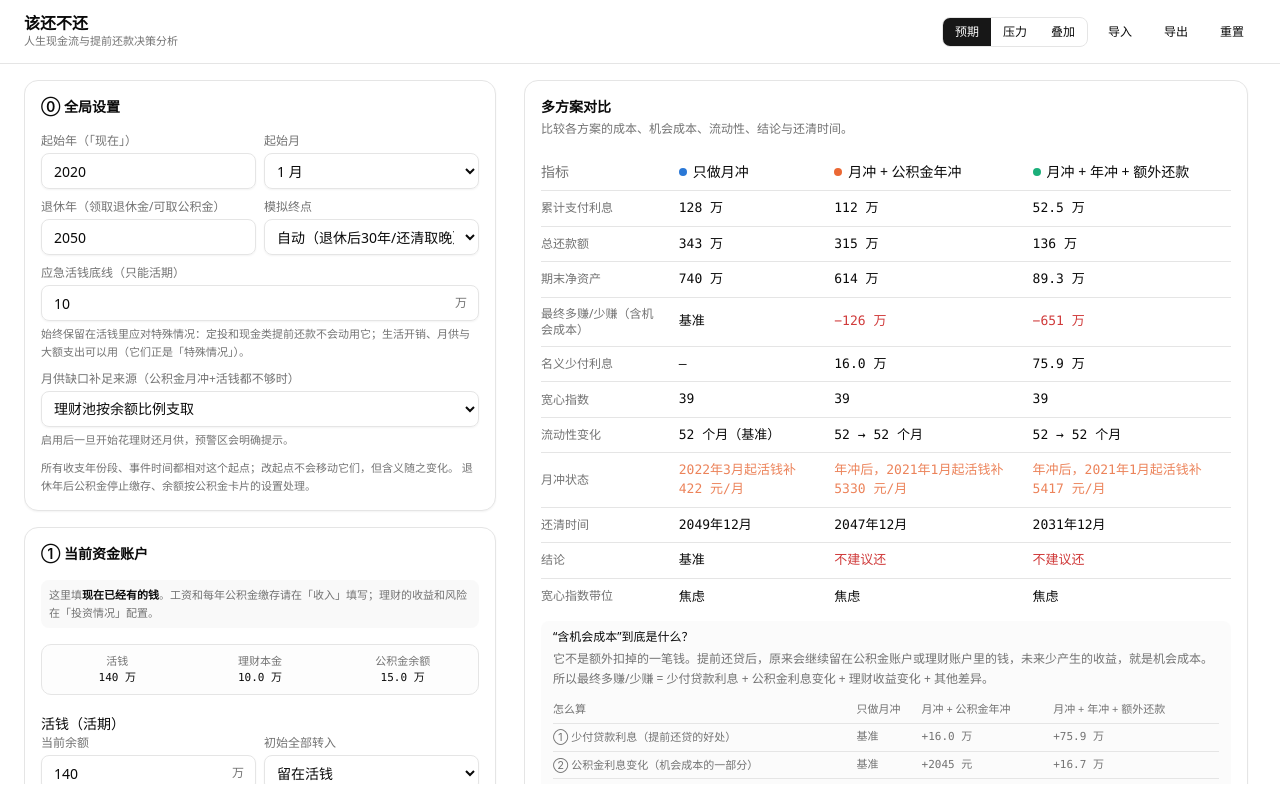
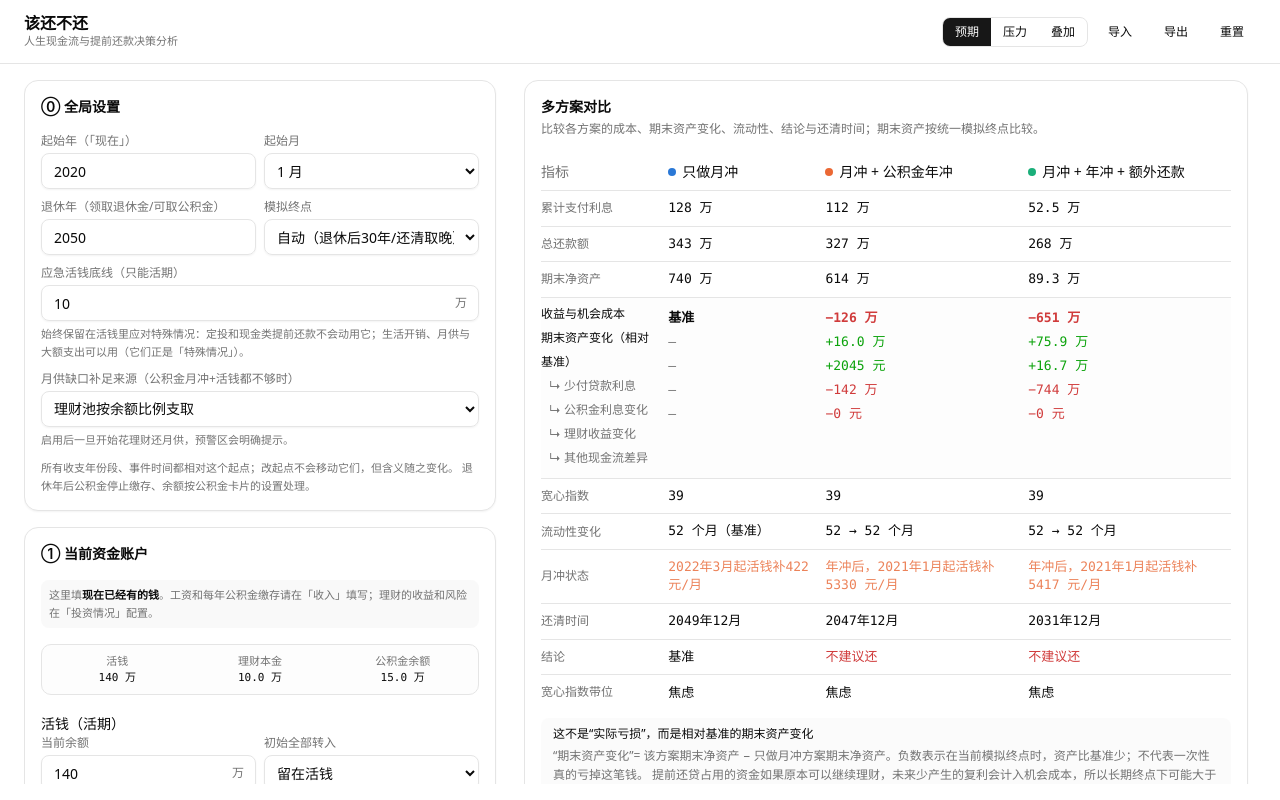
Before and after one commit to rccoder/Should-I-PrePay, a React (Vite) app: page / in a window 1280 px wide. Built offline with nearby package versions, Linux system fonts and the light colour scheme.

Commit message:
fix: clarify end wealth comparison

```diff
--- a/src/components/charts/BreakevenChart.tsx
+++ b/src/components/charts/BreakevenChart.tsx
@@ -13,7 +13,7 @@ import type { BreakevenResult } from '@/engine/types'
 import { CHART_STYLE, SCENARIO_COLORS, STATUS_COLORS } from '@/config/chart-theme'
 import { formatPercent } from '@/lib/format'
 
-/** 盈亏平衡图：x=理财年化收益率，y=真实节省；标临界点与当前预期位置 */
+/** 盈亏平衡图：x=理财年化收益率，y=期末资产变化；标临界点与当前预期位置 */
 export function BreakevenChart({
   breakeven,
   currentReturn,
@@ -63,7 +63,7 @@ export function BreakevenChart({
         />
         <Line
           dataKey="saving"
-          name="真实节省"
+          name="期末资产变化"
           stroke={activeColor}
           strokeWidth={CHART_STYLE.lineWidth}
           dot={false}
--- a/src/components/results/ComparisonTable.tsx
+++ b/src/components/results/ComparisonTable.tsx
@@ -1,3 +1,4 @@
+import { Fragment } from 'react'
 import type { AnalysisResult, GlobalParams, ScenarioDef, ScenarioOutcome } from '@/engine/types'
 import { SCENARIO_COLORS } from '@/config/chart-theme'
 import { formatMoney, monthIndexToLabel } from '@/lib/format'
@@ -29,24 +30,6 @@ export function ComparisonTable({
     {
       label: '期末净资产',
       render: (id) => formatMoney(result.outcomes[id]?.metrics.endNetWorth ?? NaN),
-    },
-    {
-      label: '最终多赚/少赚（含机会成本）',
-      render: (id) => {
-        const v = result.outcomes[id]?.metrics.realSavingVsBaseline
-        return id === result.baselineId ? '基准' : formatMoney(v ?? NaN)
-      },
-      tone: (id) => {
-        const v = result.outcomes[id]?.metrics.realSavingVsBaseline ?? 0
-        return v > 0 ? 'text-status-good' : v < 0 ? 'text-status-danger' : undefined
-      },
-    },
-    {
-      label: '名义少付利息',
-      render: (id) => {
-        const v = result.outcomes[id]?.metrics.nominalInterestSaving
-        return id === result.baselineId ? '—' : formatMoney(v ?? NaN)
-      },
     },
     {
       label: '宽心指数',
@@ -115,8 +98,9 @@ export function ComparisonTable({
         </tr>
       </thead>
       <tbody>
-        {rows.map((row) => (
-          <tr key={row.label} className="border-b last:border-0">
+        {rows.map((row, index) => (
+          <Fragment key={row.label}>
+          <tr className="border-b last:border-0">
             <td className="py-2 pr-4 text-xs text-muted-foreground">{row.label}</td>
             {scenarios.map((sc) => (
               <td
@@ -127,6 +111,8 @@ export function ComparisonTable({
               </td>
             ))}
           </tr>
+          {index === 2 && <OpportunityCostGroup result={result} scenarios={scenarios} />}
+          </Fragment>
         ))}
         <tr>
           <td className="py-2 pr-4 text-xs text-muted-foreground">宽心指数带位</td>
@@ -142,30 +128,33 @@ export function ComparisonTable({
       </tbody>
     </table>
     <div className="rounded-md bg-muted/45 px-3 py-2 text-xs text-muted-foreground">
-      <p className="font-medium text-foreground">“含机会成本”到底是什么？</p>
+      <p className="font-medium text-foreground">这不是“实际亏损”，而是相对基准的期末资产变化</p>
       <p className="mt-1 leading-relaxed">
-        它不是额外扣掉的一笔钱。提前还贷后，原来会继续留在公积金账户或理财账户里的钱，未来少产生的收益，就是机会成本。
-        所以最终多赚/少赚 = 少付贷款利息 + 公积金利息变化 + 理财收益变化 + 其他差异。
+        “期末资产变化”= 该方案期末净资产 − 只做月冲方案期末净资产。负数表示在当前模拟终点时，资产比基准少；不代表一次性真的亏掉这笔钱。
+        提前还贷占用的资金如果原本可以继续理财，未来少产生的复利会计入机会成本，所以长期终点下可能大于少付的贷款利息。
       </p>
-      <PathBreakdown result={result} scenarios={scenarios} />
     </div>
     </div>
   )
 }
 
-function PathBreakdown({ result, scenarios }: { result: AnalysisResult; scenarios: Array<Pick<ScenarioDef, 'id' | 'name' | 'colorSlot' | 'events'>> }) {
-  const rows = [
-    { label: '① 少付贷款利息（提前还贷的好处）', pick: (id: string) => result.outcomes[id]?.metrics.nominalInterestSaving ?? 0 },
-    { label: '② 公积金利息变化（机会成本的一部分）', pick: (id: string) => result.outcomes[id]?.metrics.fundInterestDeltaVsBaseline ?? 0 },
-    { label: '③ 理财收益变化（机会成本的一部分）', pick: (id: string) => result.outcomes[id]?.metrics.wealthReturnDeltaVsBaseline ?? 0 },
-    { label: '④ 其他现金流差异（如计划未全额执行）', pick: (id: string) => result.outcomes[id]?.metrics.otherAssetPathDelta ?? 0 },
-    { label: '= 最终多赚/少赚（含机会成本）', pick: (id: string) => result.outcomes[id]?.metrics.realSavingVsBaseline ?? 0 },
+function OpportunityCostGroup({ result, scenarios }: { result: AnalysisResult; scenarios: Array<Pick<ScenarioDef, 'id' | 'name' | 'colorSlot' | 'events'>> }) {
+  const items = [
+    { label: '期末资产变化（相对基准）', pick: (id: string) => result.outcomes[id]?.metrics.realSavingVsBaseline ?? 0 },
+    { label: '少付贷款利息', pick: (id: string) => result.outcomes[id]?.metrics.nominalInterestSaving ?? 0 },
+    { label: '公积金利息变化', pick: (id: string) => result.outcomes[id]?.metrics.fundInterestDeltaVsBaseline ?? 0 },
+    { label: '理财收益变化', pick: (id: string) => result.outcomes[id]?.metrics.wealthReturnDeltaVsBaseline ?? 0 },
+    { label: '其他现金流差异', pick: (id: string) => result.outcomes[id]?.metrics.otherAssetPathDelta ?? 0 },
   ]
-  return <div className="mt-2 overflow-x-auto"><table className="w-full min-w-[640px] text-[11px]"><thead><tr className="border-b"><th className="py-1.5 text-left font-normal">怎么算</th>{scenarios.map((scenario) => <th key={scenario.id} className="py-1.5 text-left font-normal">{scenario.name}</th>)}</tr></thead><tbody>{rows.map((row) => <tr key={row.label} className="border-b last:border-0"><td className="py-1.5">{row.label}</td>{scenarios.map((scenario) => <td key={scenario.id} className="py-1.5 font-mono tabular-nums">{scenario.id === result.baselineId ? '基准' : formatSigned(row.pick(scenario.id))}</td>)}</tr>)}</tbody></table></div>
+  return <tr className="border-b bg-muted/25 align-top"><td className="py-2 pr-4 text-xs"><p className="mb-1 font-medium text-foreground">收益与机会成本</p>{items.map((item, index) => <p key={item.label} className={`leading-6 ${index === 0 ? 'text-foreground' : 'pl-2 text-muted-foreground'}`}>{index === 0 ? item.label : `↳ ${item.label}`}</p>)}</td>{scenarios.map((scenario) => <td key={scenario.id} className="py-2 pr-4 font-mono text-[13px] tabular-nums">{items.map((item, index) => { const value = item.pick(scenario.id); const baseline = scenario.id === result.baselineId; return <p key={item.label} className={`leading-6 ${index === 0 ? `font-semibold ${baseline ? '' : valueTone(value)}` : baseline ? 'text-muted-foreground' : valueTone(value)}`}>{baseline ? (index === 0 ? '基准' : '—') : formatSigned(value)}</p> })}</td>)}</tr>
 }
 
 function formatSigned(value: number) {
   return `${value > 0 ? '+' : ''}${formatMoney(value)}`
+}
+
+function valueTone(value: number) {
+  return value > 0 ? 'text-status-good' : value < 0 ? 'text-status-danger' : 'text-muted-foreground'
 }
 
 function verdictFor(target: ScenarioOutcome | undefined, baseline: ScenarioOutcome | undefined) {
--- a/src/components/results/MetricTiles.tsx
+++ b/src/components/results/MetricTiles.tsx
@@ -3,7 +3,7 @@ import type { GlobalParams, Id } from '@/engine/types'
 import { SCENARIO_COLORS } from '@/config/chart-theme'
 import { formatMoney, monthIndexToLabel } from '@/lib/format'
 
-/** 每方案一列指标卡：总利息 / 期末净资产 / 真实节省 / 名义少付利息 / 还清时间 */
+/** 每方案一列指标卡：总利息 / 期末净资产 / 期末资产变化 / 名义少付利息 / 还清时间 */
 export function MetricTiles({
   result,
   scenarios,
@@ -52,12 +52,12 @@ export function MetricTiles({
               {!isBaseline && (
                 <>
                   <Row
-                    label="真实节省"
+                    label="期末资产变化"
                     value={formatMoney(saving)}
                     className={
                       saving > 0 ? 'text-status-good' : saving < 0 ? 'text-status-danger' : undefined
                     }
-                    hint="含机会成本口径"
+                    hint="相对基准方案的期末净资产差额；不是实际多付/少付的钱"
                   />
                   <Row
                     label="名义少付利息"
--- a/src/engine/simulate.ts
+++ b/src/engine/simulate.ts
@@ -126,6 +126,7 @@ export function simulateScenario(
   const poolById = new Map(input.pools.map((p) => [p.id, p]))
   let cumInterest = 0
   let cumPrincipal = 0
+  let cumPrepay = 0
   let cumWealthReturn = 0
   let cumFundInterest = 0
   let prevBroken = false
@@ -459,7 +460,8 @@ export function simulateScenario(
       fundBalance: accts.fundBalance ?? 0,
       cumInterest,
       cumPrincipal,
-      cumTotalPaid: cumInterest + cumPrincipal,
+      cumPrepay,
+      cumTotalPaid: cumInterest + cumPrincipal + cumPrepay,
       cumWealthReturn,
       cumFundInterest,
       netWorth,
@@ -540,6 +542,8 @@ export function simulateScenario(
     }
     if (executed <= 0) return
 
+    cumPrepay += executed
+
     // 违约金从同一来源额外扣收（不冲本金）
     if (target.loan.prepayPenaltyRate) {
       debit(source, executed * target.loan.prepayPenaltyRate, accts, wealthPoolId)
--- a/src/engine/types.ts
+++ b/src/engine/types.ts
@@ -313,6 +313,8 @@ export interface MonthSnap {
   fundBalance: number;
   cumInterest: number;
   cumPrincipal: number;
+  /** 累计提前还款本金（不含正常月供本金） */
+  cumPrepay?: number;
   cumTotalPaid: number;
   /** 理财池累计滚存收益（可为负，供资金路径解释使用） */
   cumWealthReturn?: number;
--- a/src/pages/DashboardPage.tsx
+++ b/src/pages/DashboardPage.tsx
@@ -202,7 +202,7 @@ export function DashboardPage() {
           {/* 右侧：图表区 */}
           <div className="space-y-4 lg:overflow-y-auto lg:pr-2">
             <Card>
-              <CardHeader><CardTitle className="text-sm">多方案对比</CardTitle><p className="text-xs text-muted-foreground">比较各方案的成本、机会成本、流动性、结论与还清时间。</p></CardHeader>
+              <CardHeader><CardTitle className="text-sm">多方案对比</CardTitle><p className="text-xs text-muted-foreground">比较各方案的成本、期末资产变化、流动性、结论与还清时间；期末资产按统一模拟终点比较。</p></CardHeader>
               <CardContent className="overflow-x-auto"><ComparisonTable result={result} scenarios={scenarios} global={global} /></CardContent>
             </Card>
             <Card>
```
Also changed, not shown: 1 other file (tests, documents, lock files or other folders).
